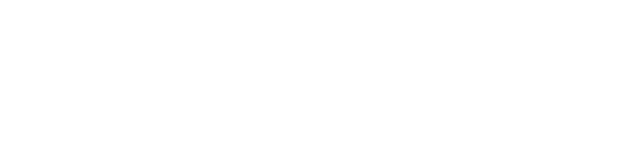
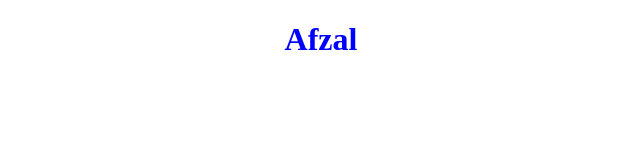
Before and after one commit to Aptech-786/mairaj, a plain HTML site: page index.html in a window 1280 px wide. Shown: the whole page, without its empty margins (319-959 px from the left). Drawn offline with Linux system fonts and the light colour scheme.

Commit message:
heading added

```diff
--- a/index.html
+++ b/index.html
@@ -6,6 +6,7 @@
     <title>Document</title>
 </head>
 <body>
+    <h1 style="text-align: center;color: blue;">Afzal</h1>
 
 </body>
 </html>
```
